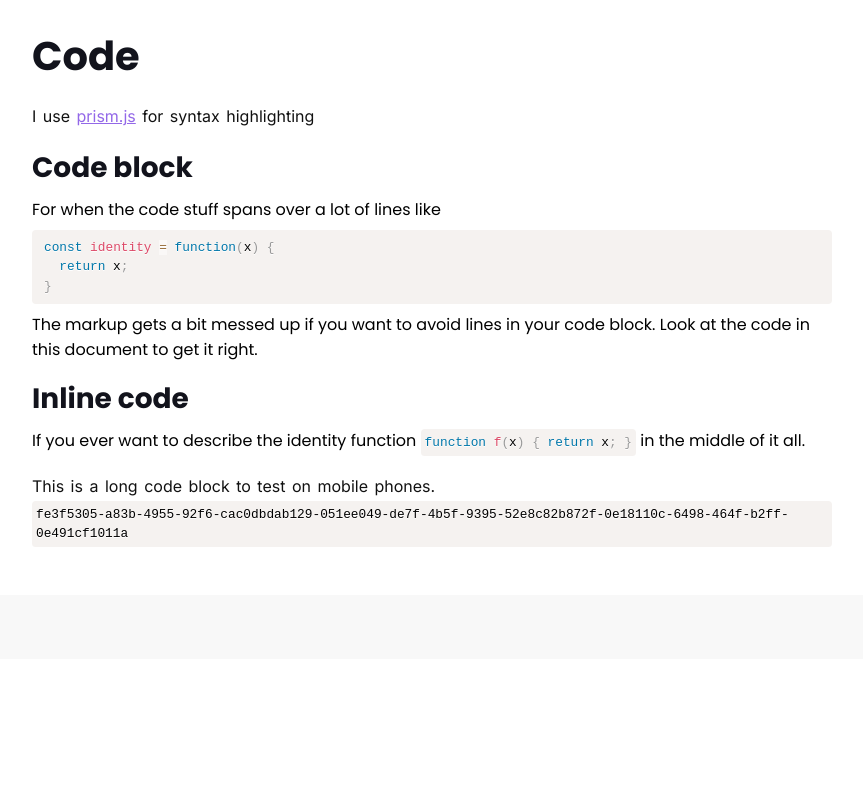
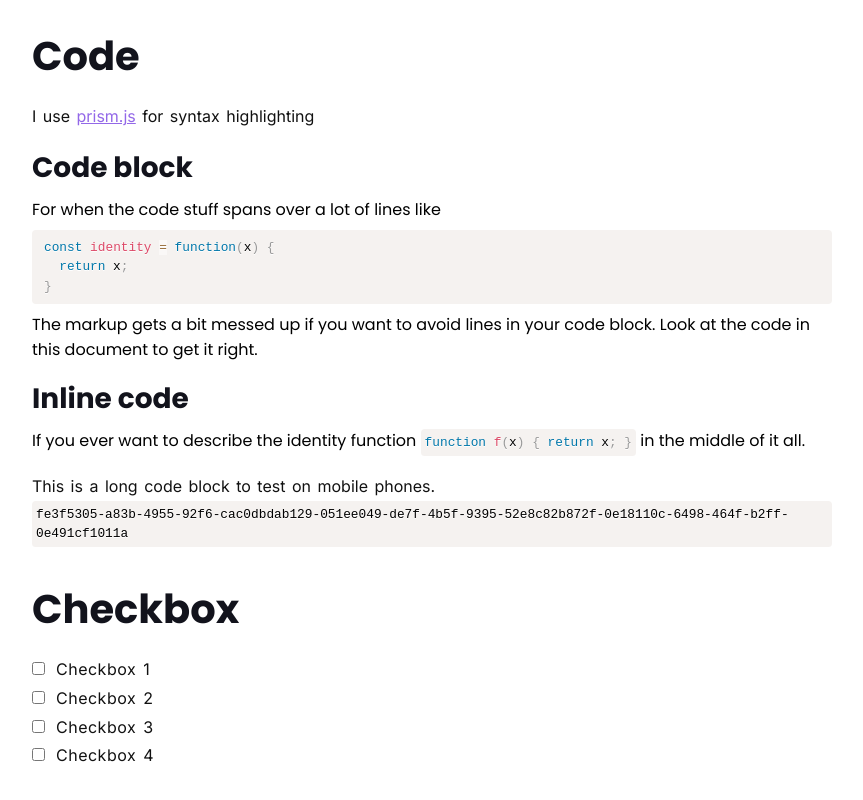
Before and after one commit to fippli/css, a plain HTML site: page index.html in a window 1280 px wide. Shown: the part 3963-4763 px from the top of the page, without its empty margins (208-1071 px from the left). Before the commit the page ends 4622 px from the top, so only its background shows below. Drawn offline with nearby package versions, Linux system fonts and the light colour scheme.

Commit message:
fix checkbox styling

```diff
--- a/index.html
+++ b/index.html
@@ -182,6 +182,13 @@
           >fe3f5305-a83b-4955-92f6-cac0dbdab129-051ee049-de7f-4b5f-9395-52e8c82b872f-0e18110c-6498-464f-b2ff-0e491cf1011a
         </code>
       </p>
+
+      <h2>Checkbox</h2>
+
+      <label><input type="checkbox" /> Checkbox 1</label>
+      <label><input type="checkbox" /> Checkbox 2</label>
+      <label><input type="checkbox" /> Checkbox 3</label>
+      <label><input type="checkbox" /> Checkbox 4</label>
     </main>
 
     <footer></footer>
--- a/regular.css
+++ b/regular.css
@@ -339,6 +339,24 @@ input[type="submit"]::before {
   margin-right: var(--spacing-small);
 }
 
+/* Checkbox */
+label:has(input[type="checkbox"]) {
+  font-weight: 400;
+  margin: 0;
+  font-family: var(--font-body);
+  font-size: var(--font-size-xsmall);
+  line-height: 1.8rem;
+  word-spacing: 2px;
+  font-weight: 400;
+  color: #000000ee;
+  text-transform: none;
+}
+
+input[type="checkbox"] {
+  margin: 0;
+  margin-right: 4px;
+}
+
 /* File upload */
 input[type="file"] {
   display: none;
```
